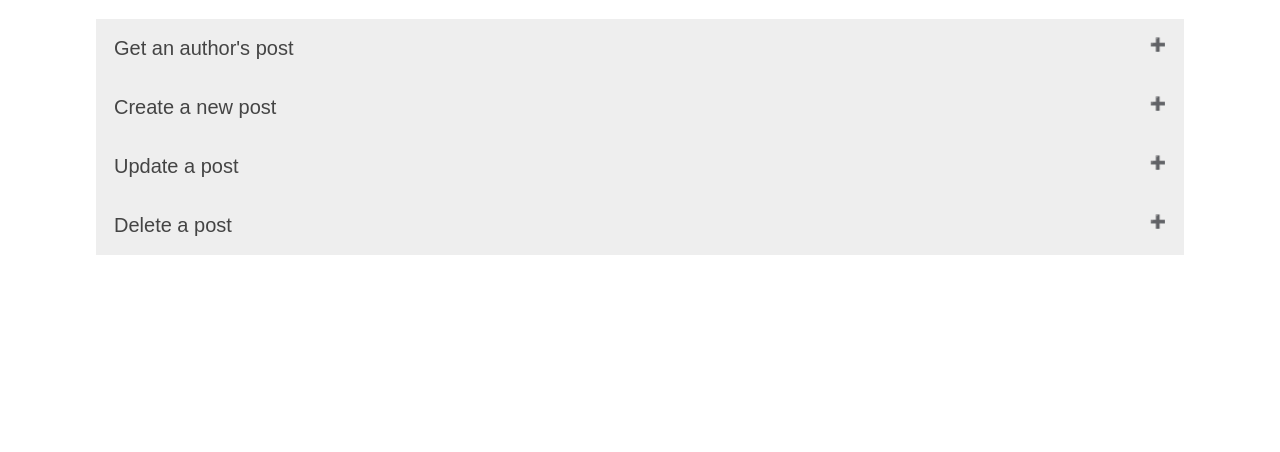
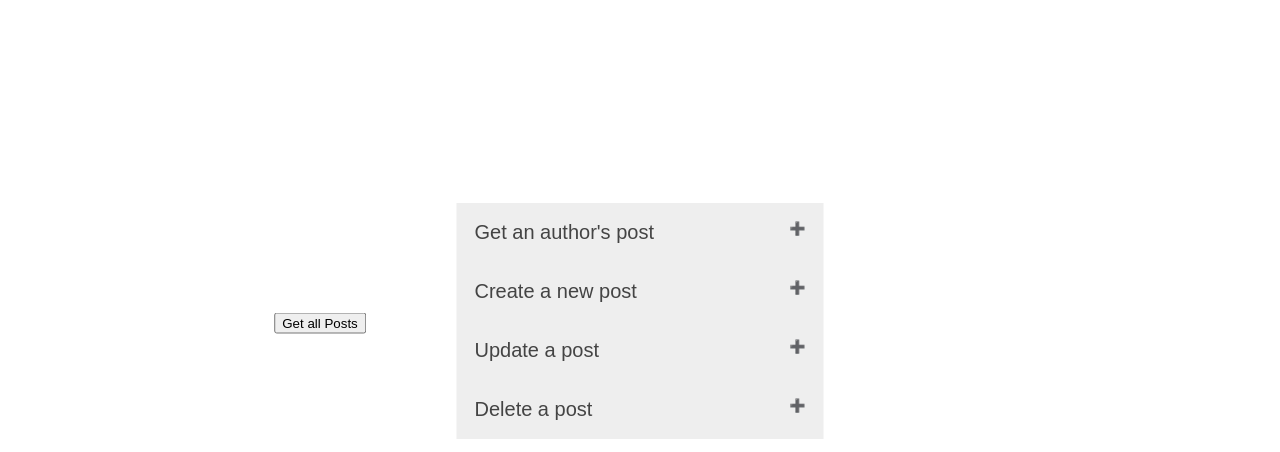
Before and after one commit to carolinagalvan/blog-post-mongo, a website: page public/index.html in a window 1280 px wide. Shown: the part 79-531 px from the top of the page. Drawn offline with nearby package versions, Linux system fonts and the light colour scheme; no server answers.

Commit message:
Modified layout

```diff
--- a/public/index.css
+++ b/public/index.css
@@ -17,13 +17,36 @@ ul{
 }
 
 ul li {
-  background: #cce5ff;
-  margin: 5px;
+  background: #eee;
+  margin: 10px;
+  padding: 10px;
 }
 
-.list{
-    margin: auto;
-    width: 70%;
+.split {
+  height: 100%;
+  width: 50%;
+  position: fixed;
+  z-index: 1;
+  top: 0;
+  overflow-x: hidden;
+  padding-top: 20px;
+}
+
+/* Control the left side */
+.left {
+  left: 0;
+}
+
+.right {
+  right: 0;
+}
+
+.centered {
+  position: absolute;
+  top: 50%;
+  left: 50%;
+  transform: translate(-50%, -50%);
+  text-align: center;
 }
 
 /* Collapsible Menu CSS source: https://www.w3schools.com/howto/howto_js_collapsible.asp */
--- a/public/index.html
+++ b/public/index.html
@@ -9,20 +9,21 @@
     </head>
     <body>
         <h1>Blog Posts</h1>
-        <div class="list">
-            <ul id="posts">
-
-            </ul>
+        <div class="split left">
+            <div class="centered">
+                <button id="getAll">Get all Posts</button>
+                <ul id="posts"></ul>
+            </div>
         </div>
 
-        <div id="endpoints">
+        <div id="split right">
+            <div class="centered">
                 <button class="collapsible">Get an author's post</button>
                 <div class="content">
                     <form>
                         <p>Author's Name: <input type="text" id="authorName"/></p>
                     </form>
                     <button id="getPosts">Get posts</button>
-                <ul id="authorPosts"></ul>
                 </div>
 
                 <button class="collapsible">Create a new post</button>
@@ -34,7 +35,6 @@
                         <p>Publish Date: <input type="text" id="postDate"/></p>
                     </form>
                     <button id="createPost">Create post</button>
-                <div id="newPost"></div>
                 </div>
 
                 <button class="collapsible">Update a post</button>
@@ -47,7 +47,6 @@
                         <p>Publish Date: <input type="text" id="newDate"/></p>
                     </form>
                     <button id="deletePost">Update post</button>
-                <div id="updatedPost"></div>
                 </div>
 
                 <button class="collapsible">Delete a post</button>
@@ -56,7 +55,7 @@
                         <p>Post id: <input type="text" id="postId"/></p>
                     </form>
                     <button id="deletePost">Delete post</button>
-                <div id="deletedPost"></div>
+                </div>
             </div>
         <div>
 
--- a/public/script.js
+++ b/public/script.js
@@ -114,13 +114,6 @@ function watchForm(){
         let author = $('#postAuthor').val();
         let date = $('#postDate').val();
         addNewPost(title, content, author, date);
-        $('#newPost').append(`
-            Successfully created post:
-            <p>Title: ${data.post.title}</p>
-            <p>Author: ${data.post.author}</p>
-            <p>Content: ${data.post.content}</p>
-            <p>Publish Date: ${data.post.publishDate}</p>
-        `);
 	});
 }
 
```
Lines whose indentation alone changed are shown as unchanged.
